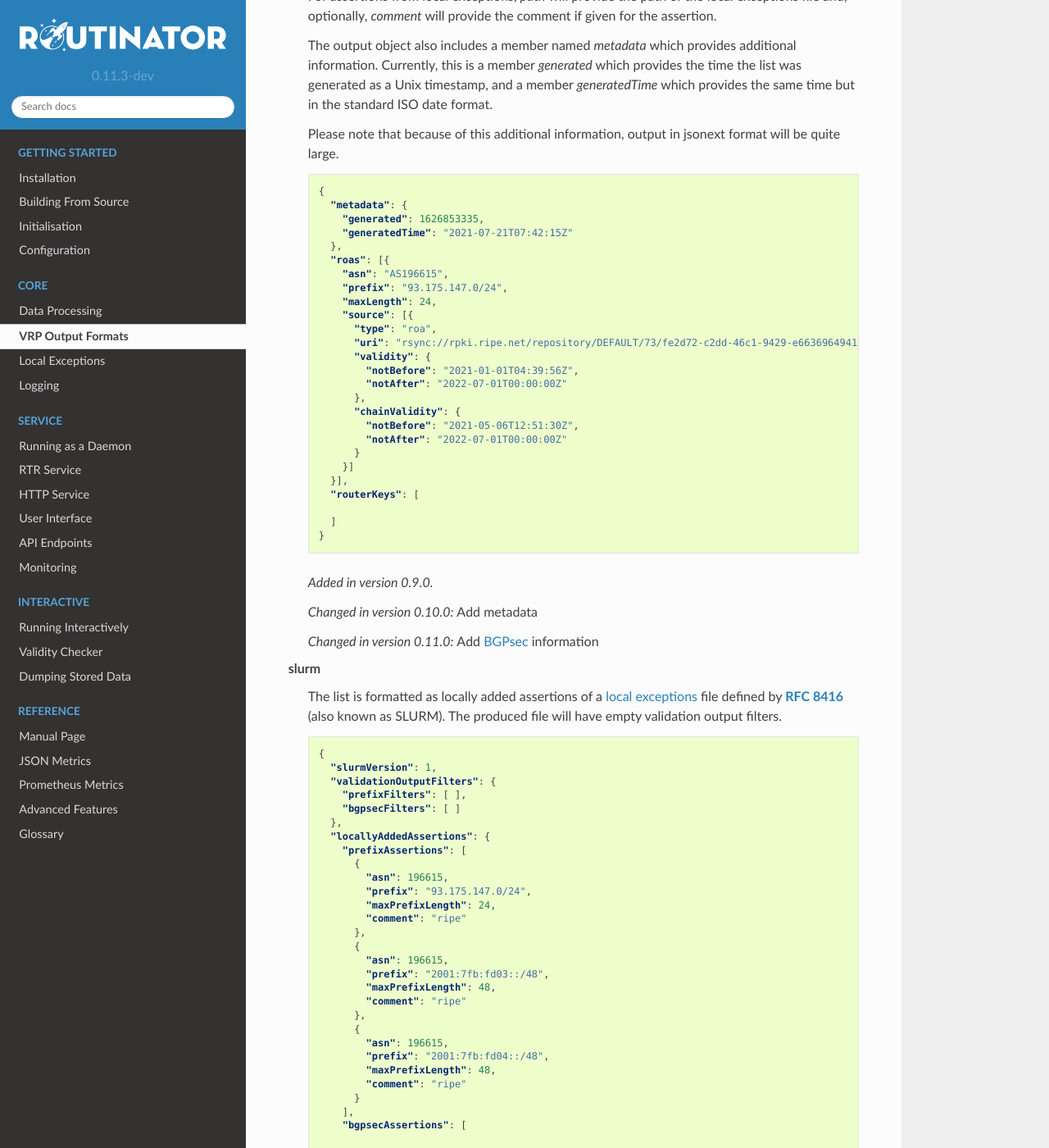
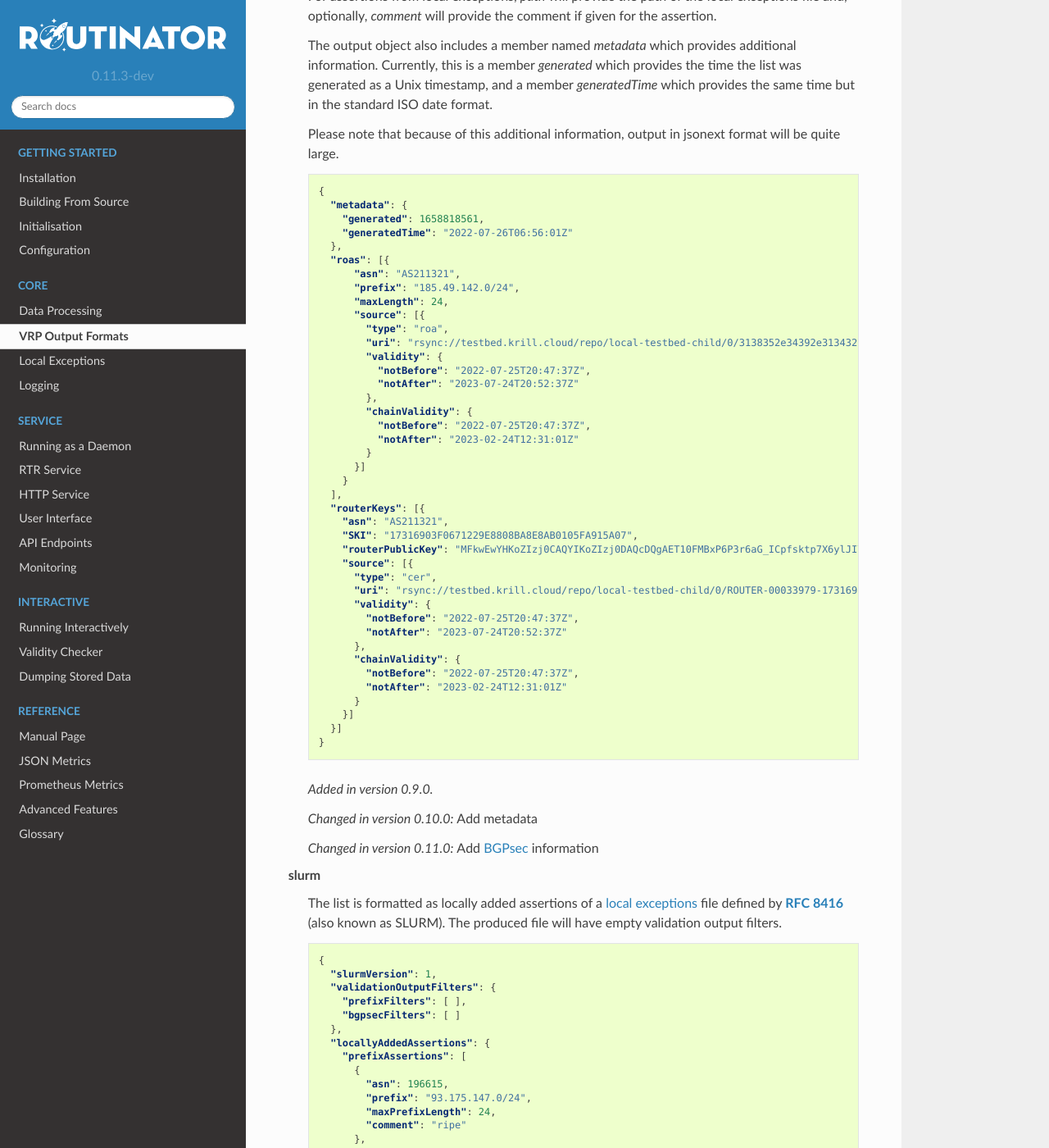
Before and after one commit to NLnetLabs/routinator, a Sphinx documentation site: the page built from doc/manual/source/output-formats.rst, in a window 1280 px wide and 1400 px high, scrolled down 2859 px. Shown: the whole window at 82% size. Built offline with Sphinx 7.4.7 and the Read the Docs theme 2.0.0, drawn with Linux system fonts in a browser that asks for light colours.

Commit message:
Add routerKeys example

```diff
--- a/doc/manual/source/output-formats.rst
+++ b/doc/manual/source/output-formats.rst
@@ -170,29 +170,44 @@ generated in a wide range of output formats for various use cases.
 
               {
                 "metadata": {
-                  "generated": 1626853335,
-                  "generatedTime": "2021-07-21T07:42:15Z"
+                  "generated": 1658818561,
+                  "generatedTime": "2022-07-26T06:56:01Z"
                 },
                 "roas": [{
-                  "asn": "AS196615",
-                  "prefix": "93.175.147.0/24",
-                  "maxLength": 24,
+                    "asn": "AS211321",
+                    "prefix": "185.49.142.0/24",
+                    "maxLength": 24,
+                    "source": [{
+                      "type": "roa",
+                      "uri": "rsync://testbed.krill.cloud/repo/local-testbed-child/0/3138352e34392e3134322e302f32342d3234203d3e20323131333231.roa",
+                      "validity": {
+                        "notBefore": "2022-07-25T20:47:37Z",
+                        "notAfter": "2023-07-24T20:52:37Z"
+                      },
+                      "chainValidity": {
+                        "notBefore": "2022-07-25T20:47:37Z",
+                        "notAfter": "2023-02-24T12:31:01Z"
+                      }
+                    }]
+                  }
+                ],
+                "routerKeys": [{
+                  "asn": "AS211321",
+                  "SKI": "17316903F0671229E8808BA8E8AB0105FA915A07",
+                  "routerPublicKey": "MFkwEwYHKoZIzj0CAQYIKoZIzj0DAQcDQgAET10FMBxP6P3r6aG_ICpfsktp7X6ylJIY8Kye6zkQhNOt0y-cRzYngH8MGzY3cXNvZ64z4CpZ22gf4teybGq8ow",
                   "source": [{
-                    "type": "roa",
-                    "uri": "rsync://rpki.ripe.net/repository/DEFAULT/73/fe2d72-c2dd-46c1-9429-e66369649411/1/49sMtcwyAuAW2lVDSQBGhOHd9og.roa",
+                    "type": "cer",
+                    "uri": "rsync://testbed.krill.cloud/repo/local-testbed-child/0/ROUTER-00033979-17316903F0671229E8808BA8E8AB0105FA915A07.cer",
                     "validity": {
-                      "notBefore": "2021-01-01T04:39:56Z",
-                      "notAfter": "2022-07-01T00:00:00Z"
+                      "notBefore": "2022-07-25T20:47:37Z",
+                      "notAfter": "2023-07-24T20:52:37Z"
                     },
                     "chainValidity": {
-                      "notBefore": "2021-05-06T12:51:30Z",
-                      "notAfter": "2022-07-01T00:00:00Z"
+                      "notBefore": "2022-07-25T20:47:37Z",
+                      "notAfter": "2023-02-24T12:31:01Z"
                     }
                   }]
-                }],
-                "routerKeys": [
-
-                ]
+                }]
               }
 
           .. versionadded:: 0.9.0
```
